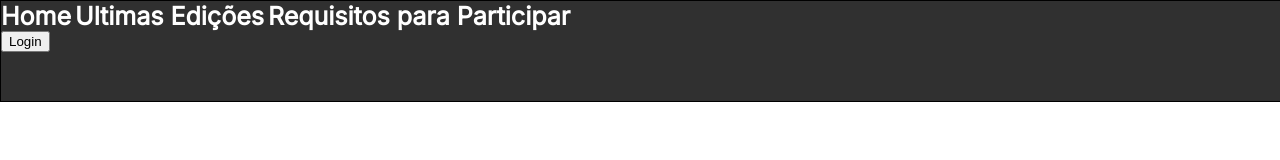
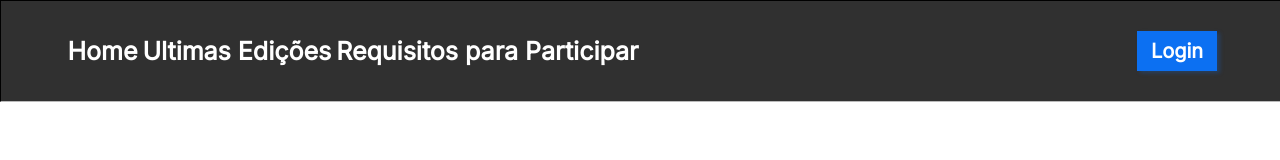
Before and after one commit to Moonxuh/bootcamp-dnc, a plain HTML site: page index.html in a window 1280 px wide. Drawn offline with Linux system fonts and the light colour scheme.

Commit message:
Criação do Estilo CSS do Menu

```diff
--- /dev/null
+++ b/estilo.css
@@ -0,0 +1,56 @@
+@import url('https://fonts.googleapis.com/css2?family= Inter:wght@100;400 & display=swap') ;
+
+    body {
+         margin: 0px; /* Margem externa dos componentes */
+        padding: 0px; /* Margem interna dos componentes */
+    }
+
+    #principal {
+        width: 100%;
+        height: 100px;
+        border: 1px solid black;
+
+        background-color: #303030;
+        display: flex;
+        justify-content: space-between;
+        align-items: center;
+        border-bottom: 1px solid #BABABA;
+    }
+
+    #menu {
+        display: flex;
+        width: 45%;
+        justify-content: space-around;
+        align-items: center;
+
+        margin-left: 5%;
+    }
+
+    #principal div a {
+        font-family: 'Inter';
+        font-size: 25px;
+        font-weight: 600;
+        color:white;
+        text-decoration: none;
+    }
+
+    #principal div a:hover {
+        color: #CCCCCC;
+    }
+
+    #principal button {
+        margin-right: 5%;
+        background-color: #0C70F2;
+        border: 0px;
+
+        height: 40px;
+        width: 80px;
+
+        font-family: 'Inter';
+        font-size: 20px;
+        font-weight: 600;
+        color: white;
+
+        box-shadow: 3px 2px 4px rgba(12, 112,242,0.25);
+        cursor: pointer;
+        }
--- a/index.html
+++ b/index.html
@@ -5,32 +5,7 @@
     <meta http-equiv="X-UA-Compatible" content="IE=edge">
     <meta name="viewport" content="width=device-width, initial-scale=1.0">
     <title>Bootcamp DNC</title>
-    <style>
-
-        @import url('https://fonts.googleapis.com/css2?family= Inter:wght@100;400 & display=swap') ;
-
-        body {
-            margin: 0px; /* Margem externa dos componentes */
-            padding: 0px; /* Margem interna dos componentes */
-        }
-
-        #principal {
-            width: 100%;
-            height: 100px;
-            border: 1px solid black;
-
-            background-color: #303030;
-        }
-
-        #principal div a {
-            font-family: 'Inter';
-            font-size: 25px;
-            font-weight: 600;
-            color:white;
-            text-decoration: none;
-        }
-
-    </style>
+    <link rel="stylesheet" href="estilo.css">
 </head>
 <body>
     <nav id="principal">
```
